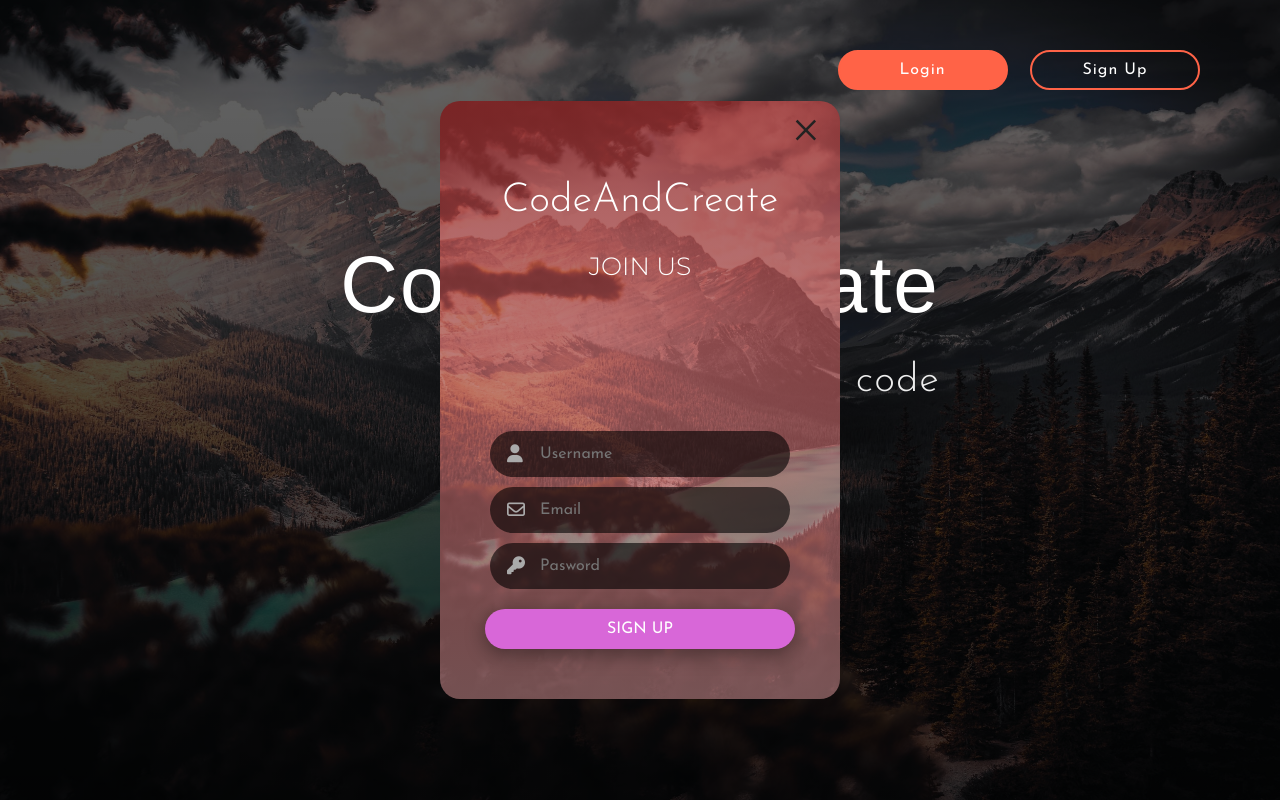
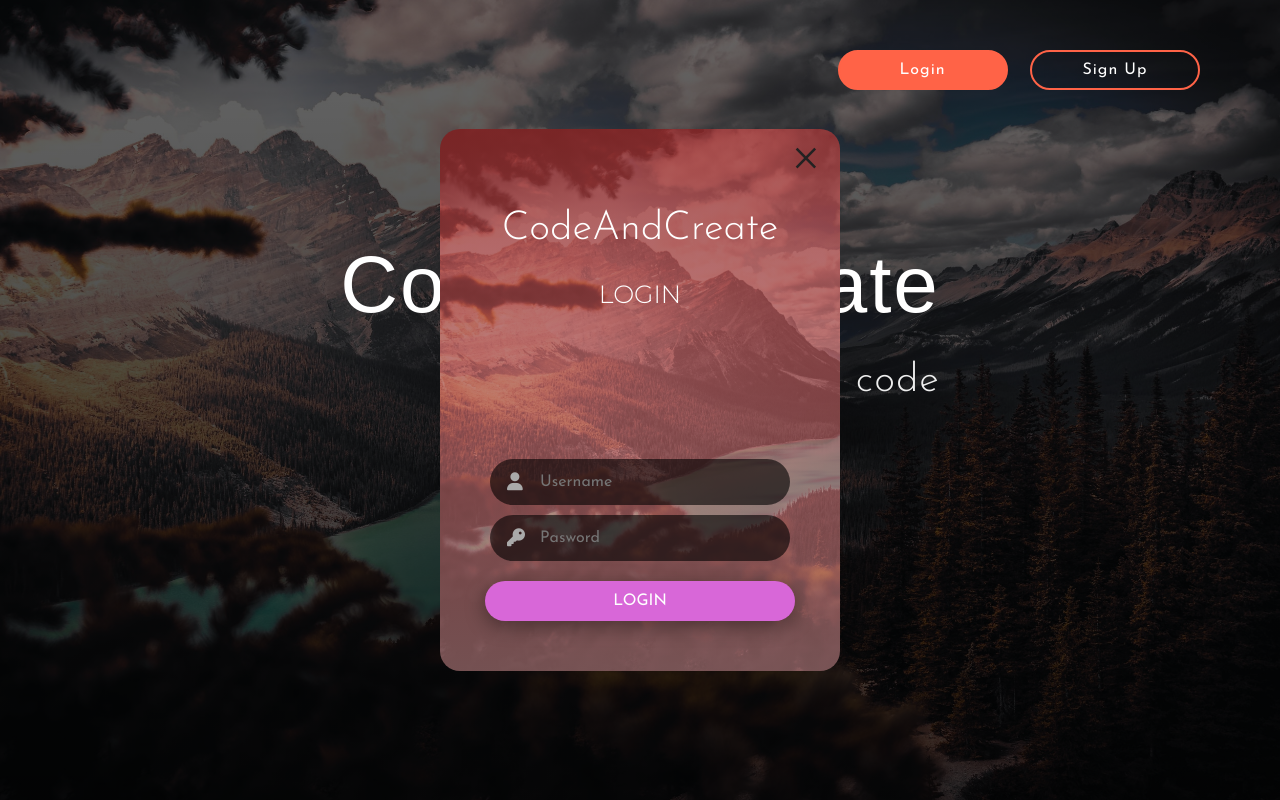
Before and after one commit to AndreiScafi/Landing-Page-Modal-Forms, a plain HTML site: page index.html in a window 1280 px wide. Both pictures are taken after a click on the button "Login". Drawn offline with Linux system fonts and the light colour scheme.

Commit message:
My own solution for javascript code.

```diff
--- a/index.html
+++ b/index.html
@@ -50,7 +50,7 @@
                 </form>
             </div>
 
-            <div class="login-form-wrapper modal" hidden>
+            <div class="login-form-wrapper modal">
                 <div class="x-btn login-x">
                     &times;
                 </div>
--- a/script.js
+++ b/script.js
@@ -0,0 +1,29 @@
+/* My own solution for javascript code */
+
+const loginBtn = document.querySelector('.login-btn');
+const signupBtn = document.querySelector('.signup-btn');
+
+const loginForm = document.querySelector('.login-form-wrapper');
+const signupForm = document.querySelector('.signup-form-wrapper');
+
+const loginX = document.querySelector('.login-x');
+const signupX = document.querySelector('.signup-x');
+
+
+loginBtn.addEventListener('click', () => {
+    loginForm.classList.add('active');
+});
+
+loginX.addEventListener('click', () => {
+    loginForm.classList.remove('active');
+});
+
+signupBtn.addEventListener('click', () => {
+    signupForm.classList.add('active');
+});
+
+signupX.addEventListener('click', () => {
+    signupForm.classList.remove('active');
+});
+
+/* End of My own solution for javascript code */
--- a/style.css
+++ b/style.css
@@ -86,6 +86,15 @@ html {
     left: 50%;
     transform: translate(-50%, -50%);
     border-radius: 2rem;
+    display: none;
+}
+
+.active.signup-form-wrapper {
+    display: block;
+}
+
+.active.login-form-wrapper {
+    display: block;
 }
 
 .x-btn {
```
